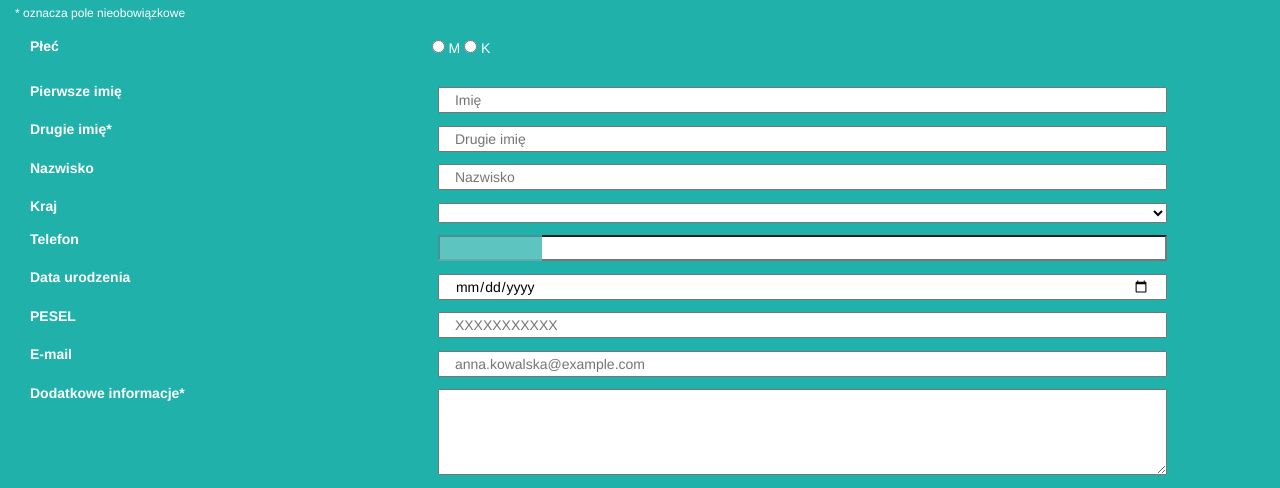
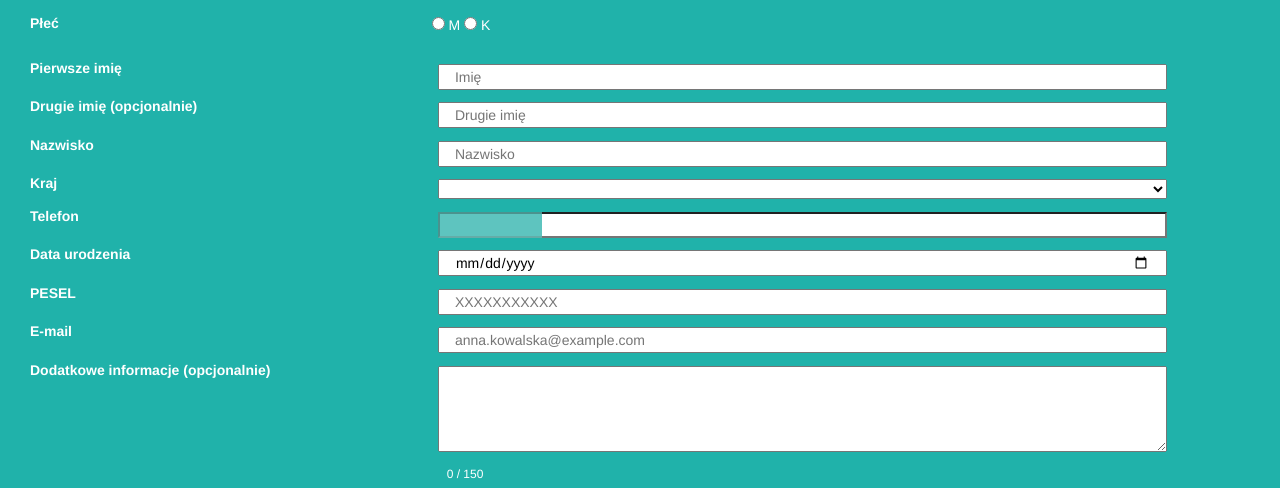
Before and after one commit to katkaldunska/validation_app, a plain HTML site: page index.html in a window 1280 px wide. Shown: the part 126-614 px from the top of the page. Drawn offline with nearby package versions, Linux system fonts and the light colour scheme; some packages are replaced by stand-ins of ours; no server answers.

Commit message:
after code review

```diff
--- a/index.html
+++ b/index.html
@@ -20,7 +20,6 @@
 
     <div class="container-fluid form-container">
         <h2> Formularz </h2>
-        <h6> * oznacza pole nieobowiązkowe </h6>
         <form novalidate
               method="post"
               id="form1">
@@ -35,7 +34,7 @@
                    name="firstName"
                    id="firstName"
                    placeholder="Imię"/>
-            <label for="secondName" class="col-xs-4"> Drugie imię* </label>
+            <label for="secondName" class="col-xs-4"> Drugie imię (opcjonalnie) </label>
             <input type="text"
                    name="secondName"
                    id="secondName"
@@ -67,7 +66,7 @@
             <input type="email"
                    id="mail"
                    placeholder="anna.kowalska@example.com"/>
-            <label for="extraInfo" class="col-xs-4"> Dodatkowe informacje* </label>
+            <label for="extraInfo" class="col-xs-4"> Dodatkowe informacje (opcjonalnie) </label>
             <textarea id="extraInfo" rows="4"></textarea>
             <h6 id="counter"> </h6>
             <label for="agreement" class="col-xs-4"> Zgoda na przetwarzanie danych </label>
@@ -106,9 +105,6 @@
                 <option value="Africa"> Afryka </option>
                 <option value="Americas"> Ameryki </option>
             </select>
-
-
-
         </div>
     </form>
     <p id="messageBoard"> Warszawa: </p>
--- a/scripts/app.js
+++ b/scripts/app.js
@@ -39,7 +39,6 @@ app = {
                 firstName: $('#firstName').val(),
                 secondName: $('#secondName').val(),
                 lastName: $('#lastName').val(),
-                lastName: $('#lastName').val(),
                 country: $('#country option:selected').val(),
                 tel: $('#prefix').val() + $('#tel').val(),
                 birthDate: $('#birthDate').val(),
--- a/scripts/googleMap.js
+++ b/scripts/googleMap.js
@@ -15,7 +15,6 @@ function markPositionOnMap() {
 }
 
 function showAllCapitals(continent) {
-
     var Capital = function(name, coordinates) {
         this.name = name;
         this.coordinates = coordinates;
```
Also changed, not shown: 2 other files.
